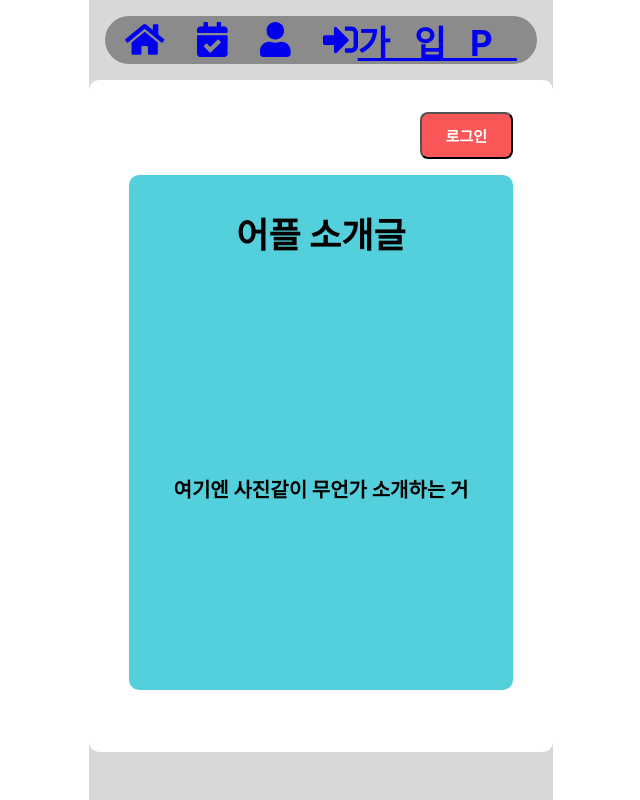
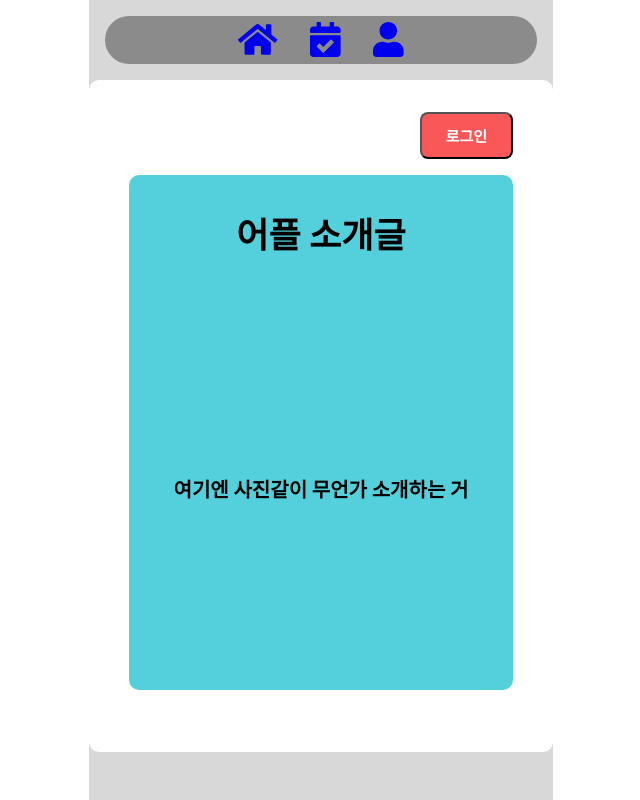
Before and after one commit to codestates/DDdiary, a React (Create React App) app in the folder client/: page / in a window 1280 px wide. Shown: the top 800 px of the page, without its empty margins (319-959 px from the left). Built offline with nearby package versions, Linux system fonts and the light colour scheme.

Commit message:
Fix: Update pages/Intro.js, NavBar.js Intro : 로그인 여부에 따른 로그인 버튼 변화 기능을 추가했습니다. NavBar : 기존 와이어프레임을 토대로 버튼을 세 개로 줄였습니다.

```diff
--- a/client/src/pages/Intro.js
+++ b/client/src/pages/Intro.js
@@ -4,6 +4,8 @@ import React from 'react';
 import axios from 'axios';
 import styled from 'styled-components';
 import { Link } from "react-router-dom";
+import { useDispatch, useSelector } from "react-redux";
+import { setUserInfo, setIsLogin } from "../actions/LoginAction";
 
 axios.defaults.withCredentials = true;
 
@@ -37,6 +39,11 @@ export const ConfirmBtn = styled.button`
   border-radius: 0.5rem;
   cursor: pointer;
   margin: 1rem 1.5rem;
+
+  & .isLogin {
+    background-color: #53D0DB;
+    color: black;
+  }
 `;
 
 export const IntroContainer = styled.div`
@@ -64,15 +71,20 @@ export const Intro = () => {
 
   const [isLogin, setIsLogin] = useState(false);
 
+  const LoginState = useSelector(state => state.LoginReducer);
+
   const loginHandler = () => {
     setIsLogin(!isLogin)
   };
 
   return (
     <>
+        {LoginState.isLogin ? <ConfirmBtn className='isLogin'>
+        로그인 상태입니다
+        </ConfirmBtn> :
         <Link exact to ="/loginpage"><ConfirmBtn onClick={loginHandler}>
         로그인
-        </ConfirmBtn></Link>
+        </ConfirmBtn></Link>}
         <IntroContainer>
           <IntroductionText>어플 소개글</IntroductionText>
           <IntroductionTextContent>여기엔 사진같이 무언가 소개하는 거</IntroductionTextContent>
--- a/client/src/pages/NavBar.js
+++ b/client/src/pages/NavBar.js
@@ -42,9 +42,6 @@ export const NavBar = () => {
         <Link to="/mainpage"><FontAwesomeIcon icon="calendar-check"></FontAwesomeIcon></Link>
         &nbsp;
         <Link to="/mypage"><FontAwesomeIcon icon="user"></FontAwesomeIcon></Link>
-        &nbsp;
-        <Link to="/loginpage"><FontAwesomeIcon icon="sign-in-alt"></FontAwesomeIcon></Link>
-        <Link to="/signup">가입P</Link>
     </section>
     </MainContainer>
   );
```
